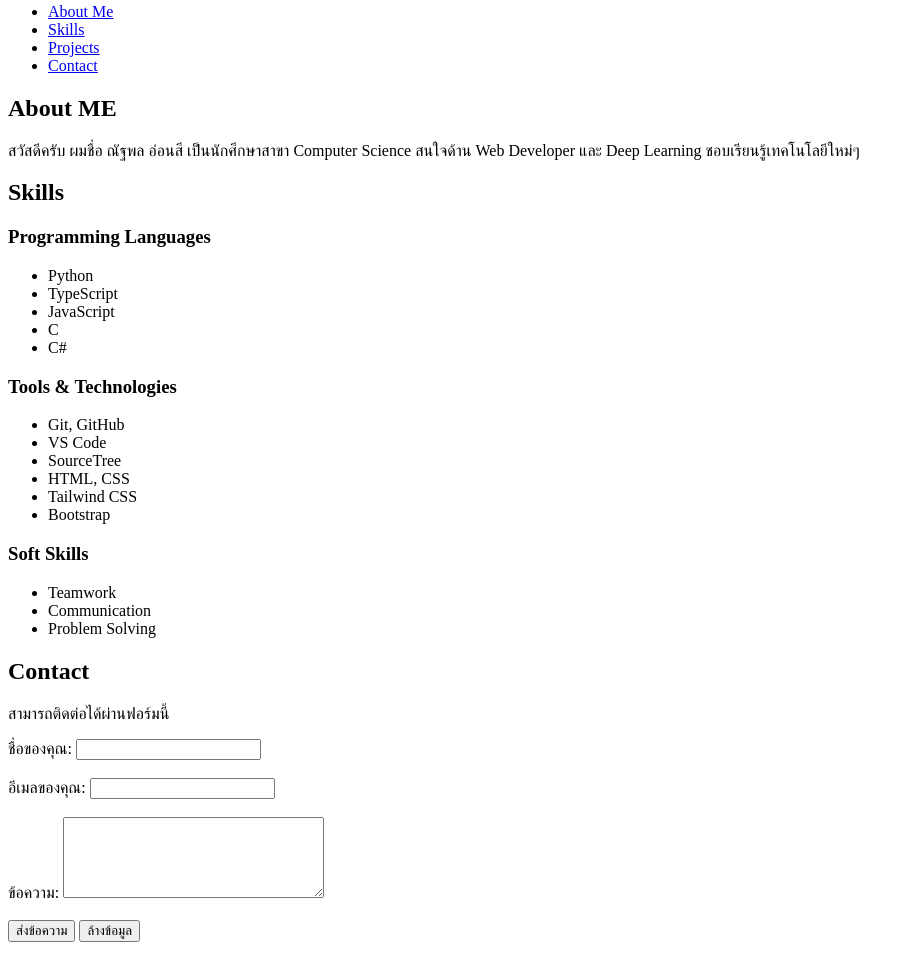
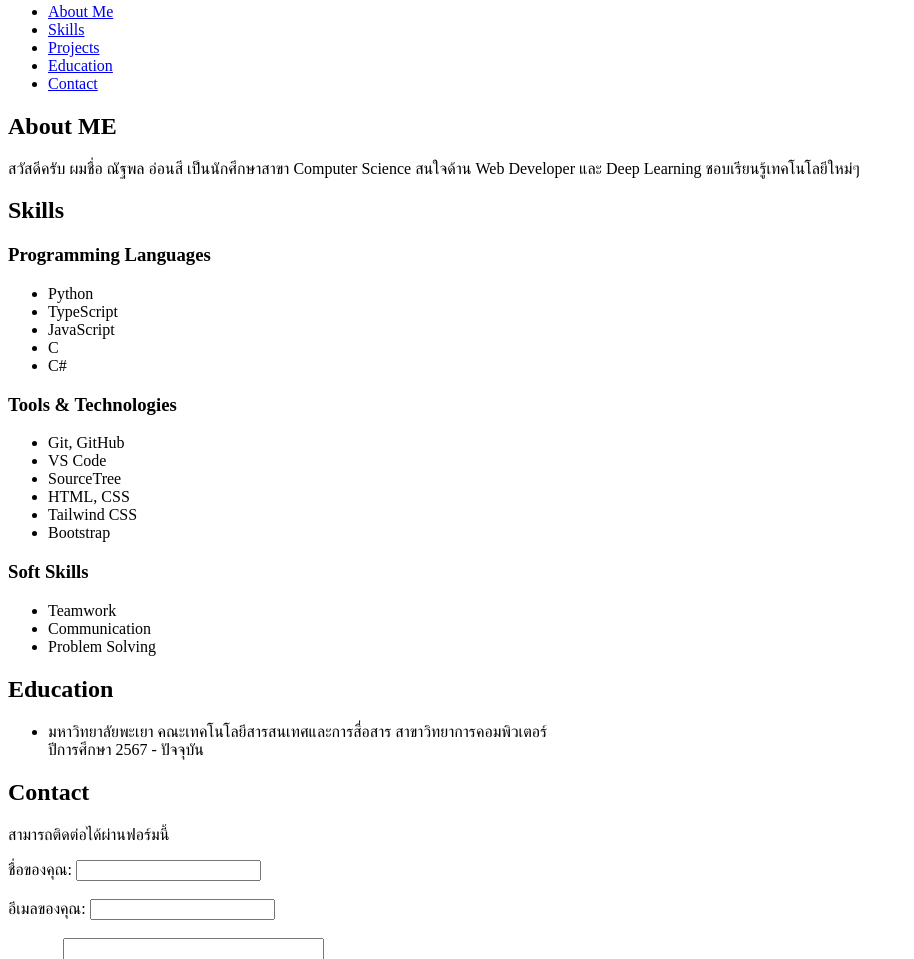
Before and after one commit to Nattaponao/Portfolio, a plain HTML site: page index.html in a window 1280 px wide. Shown: the part 548-1507 px from the top of the page, without its empty margins (0-914 px from the left). Drawn offline with Linux system fonts and the light colour scheme.

Commit message:
Add Education

```diff
--- a/index.html
+++ b/index.html
@@ -15,6 +15,7 @@
         <li><a href="#about">About Me</a></li>
         <li><a href="#skills">Skills</a></li>
         <li><a href="#projects">Projects</a></li>
+        <li><a href="#education">Education</a></li>
         <li><a href="#contact">Contact</a></li>
       </ul>
     </nav>
@@ -55,6 +56,17 @@
         </ul>
       </section>
 
+      <section id="education">
+        <h2>Education</h2>
+        <ul>
+          <li>
+            มหาวิทยาลัยพะเยา คณะเทคโนโลยีสารสนเทศและการสื่อสาร
+            สาขาวิทยาการคอมพิวเตอร์
+            <br />ปีการศึกษา 2567 - ปัจจุบัน
+          </li>
+        </ul>
+      </section>
+
       <section id="contact">
         <h2>Contact</h2>
         <p>สามารถติดต่อได้ผ่านฟอร์มนี้</p>
```
